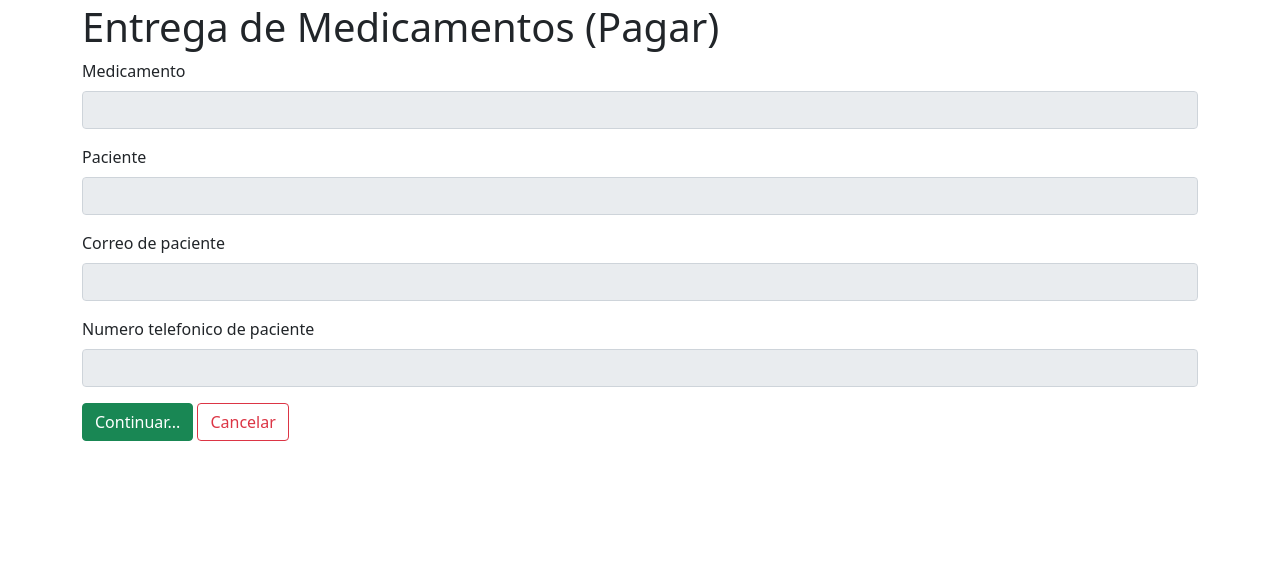
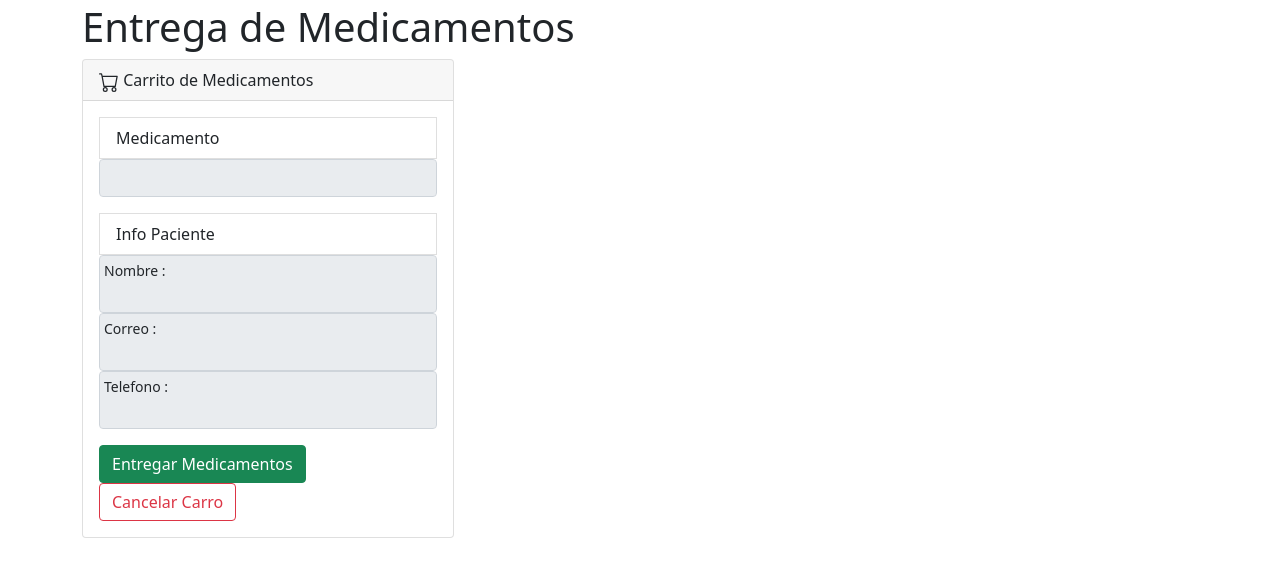
Before and after one commit to Tosanmartind/Farmacia-Cesfam, a Django app: template farmacia/templates/farmacia/recepcion_entrega.html in a window 1280 px wide. Shown: the part 77-654 px from the top of the page. Run offline with Django 3.2, Linux system fonts and the light colour scheme; the template is opened without the code that fills it, so the values that code supplies are empty; some libraries are stand-ins or nearby versions.

Commit message:
Carro de medicamentos mejorado

```diff
--- a/farmacia/templates/farmacia/recepcion_entrega.html
+++ b/farmacia/templates/farmacia/recepcion_entrega.html
@@ -2,25 +2,44 @@
 
 {% block title %}Entrega Medicamentos{% endblock %}
 {% block content %}
-<h1>Entrega de Medicamentos (Pagar)</h1>
-<form action="recepcion-entrega" method="POST">{% csrf_token %}
-  <div class="form-group mb-3">
-    <label for="txtPago" class="form-label">Medicamento</label>
-    <input type="text" class="form-control" name="" id="txtPago" value="{{prescripcion.medicamento}}" readonly/>
+<h1>Entrega de Medicamentos</h1>
+<div class="carro col-4">
+  <div class="card">
+    <div class="card-header">
+      <svg xmlns="http://www.w3.org/2000/svg" width="20" height="20" fill="currentColor" class="bi bi-cart"
+        viewBox="0 0 16 16">
+        <path
+          d="M0 1.5A.5.5 0 0 1 .5 1H2a.5.5 0 0 1 .485.379L2.89 3H14.5a.5.5 0 0 1 .491.592l-1.5 8A.5.5 0 0 1 13 12H4a.5.5 0 0 1-.491-.408L2.01 3.607 1.61 2H.5a.5.5 0 0 1-.5-.5zM3.102 4l1.313 7h8.17l1.313-7H3.102zM5 12a2 2 0 1 0 0 4 2 2 0 0 0 0-4zm7 0a2 2 0 1 0 0 4 2 2 0 0 0 0-4zm-7 1a1 1 0 1 1 0 2 1 1 0 0 1 0-2zm7 0a1 1 0 1 1 0 2 1 1 0 0 1 0-2z" />
+      </svg>
+      Carrito de Medicamentos
+    </div>
+    <div class="card-body">
+      <ul class="list-group list-group-flush">
+        <form action="recepcion-entrega" method="POST">{% csrf_token %}
+          <div class="mb-3">
+            <li class="list-group-item">Medicamento</li>
+            <input type="text" class="form-control" name="txtMedicamento" id="txtMedicamento" value="{{prescripcion.medicamento}}" readonly />
+          </div>
+          <div class="mb-3">
+            <li class="list-group-item">Info Paciente</li>
+            <div class="form-floating">
+              <label for="txtpaciente" class="form-label fw-light p-1" style="font-size: 14px;" >Nombre :</label>
+              <input type="text" class="form-control" name="txtpaciente" id="txtpaciente" value="{{prescripcion.paciente}}" readonly />
+            </div>
+            <div class="form-floating">
+              <label for="txtCorreo" class="form-label fw-light p-1" style="font-size: 14px;" >Correo :</label>
+              <input type="text" class="form-control" name="txtCorreo" id="txtCorreo" value="{{prescripcion.correo}}" readonly />
+            </div>
+            <div class="form-floating">
+              <label for="numTelefono" class="form-label fw-light p-1" style="font-size: 14px;" >Telefono :</label>
+            <input type="text" class="form-control" name="numTelefono" id="numTelefono" value="{{prescripcion.telefono}}" readonly />
+            </div>
+          </div>
+          <button type="submit" class="btn btn-success">Entregar Medicamentos</button>
+          <a href="{% url 'recepcion-farmacia' %}" class="btn btn-outline-danger">Cancelar Carro</a>
+        </form>
+      </ul>
+    </div>
   </div>
-  <div class="form-group mb-3">
-    <label for="txtPago" class="form-label">Paciente</label>
-    <input type="text" class="form-control" name="" id="txtPago" value="{{prescripcion.paciente}}" readonly/>
-  </div>
-  <div class="form-group mb-3">
-    <label for="txtPago" class="form-label">Correo de paciente</label>
-    <input type="text" class="form-control" name="" id="txtPago" value="{{prescripcion.correo}}" readonly/>
-  </div>
-  <div class="form-group mb-3">
-    <label for="txtPago" class="form-label">Numero telefonico de paciente</label>
-    <input type="text" class="form-control" name="" id="txtPago" value="{{prescripcion.telefono}}" readonly/>
-  </div>
-  <button type="submit" class="btn btn-success">Continuar...</button>
-  <a href="{% url 'recepcion-farmacia' %}" class="btn btn-outline-danger">Cancelar</a>
-</form>
+</div>
 {% endblock %}
--- a/farmacia/views.py
+++ b/farmacia/views.py
@@ -100,12 +100,11 @@ def recepcionEntrega(request, codigo):
         return render(request, "farmacia/recepcion_entrega.html", {"prescripcion": prescripcion})
 
     if request.method == 'POST':
-        """
         medicamento = request.POST['txtMedicamento']
+        paciente = request.POST['txtpaciente']
         correo = request.POST['txtCorreo']
         telefono = request.POST['numTelefono']
-
-        """
+        print("(medicamento) : ",medicamento, "(paciente) : ",paciente, "(correo) : ",correo, "(telefono) : ",telefono)
         return redirect('recepcion-farmacia')
 
 def recepcionFarmacia(request):
```
Also changed, not shown: farmacia/templates/farmacia/recepcion_farmacia.html (+6 -4 lines).
